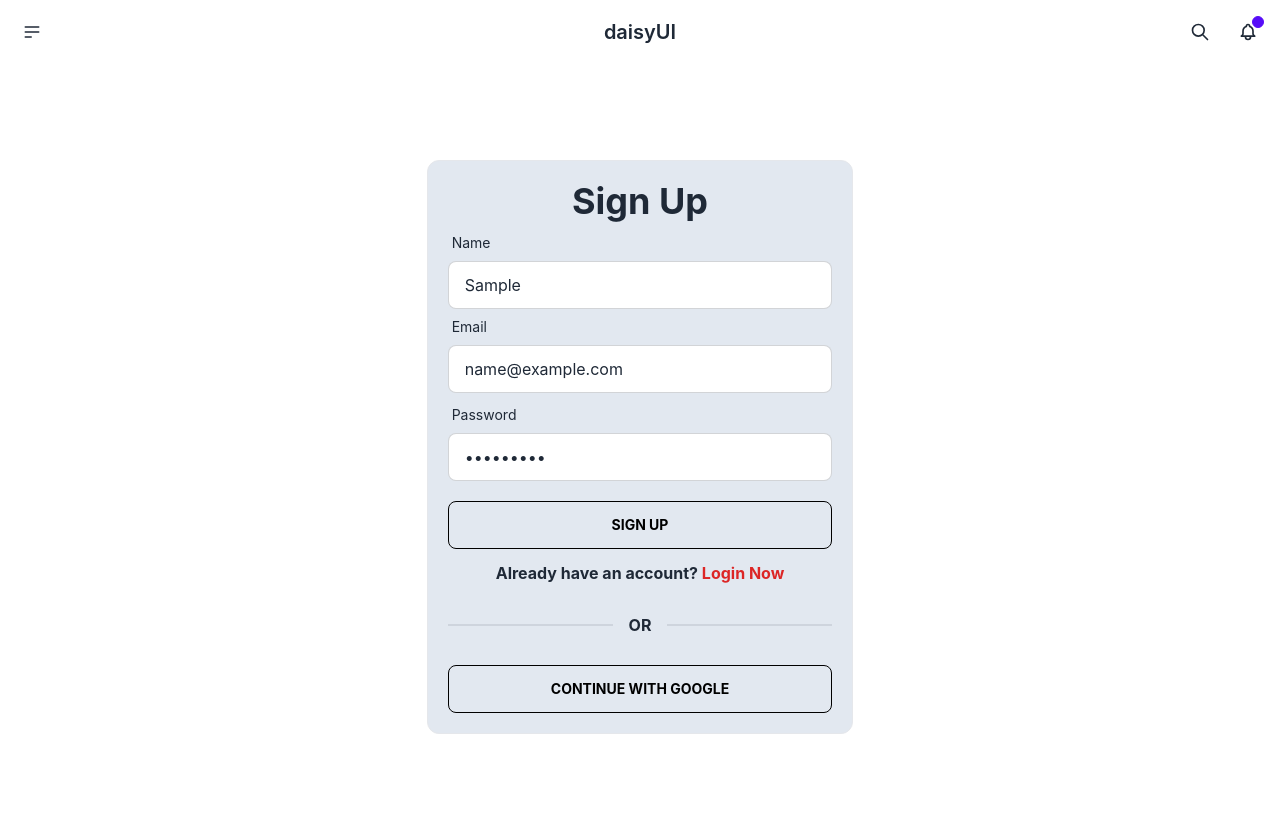
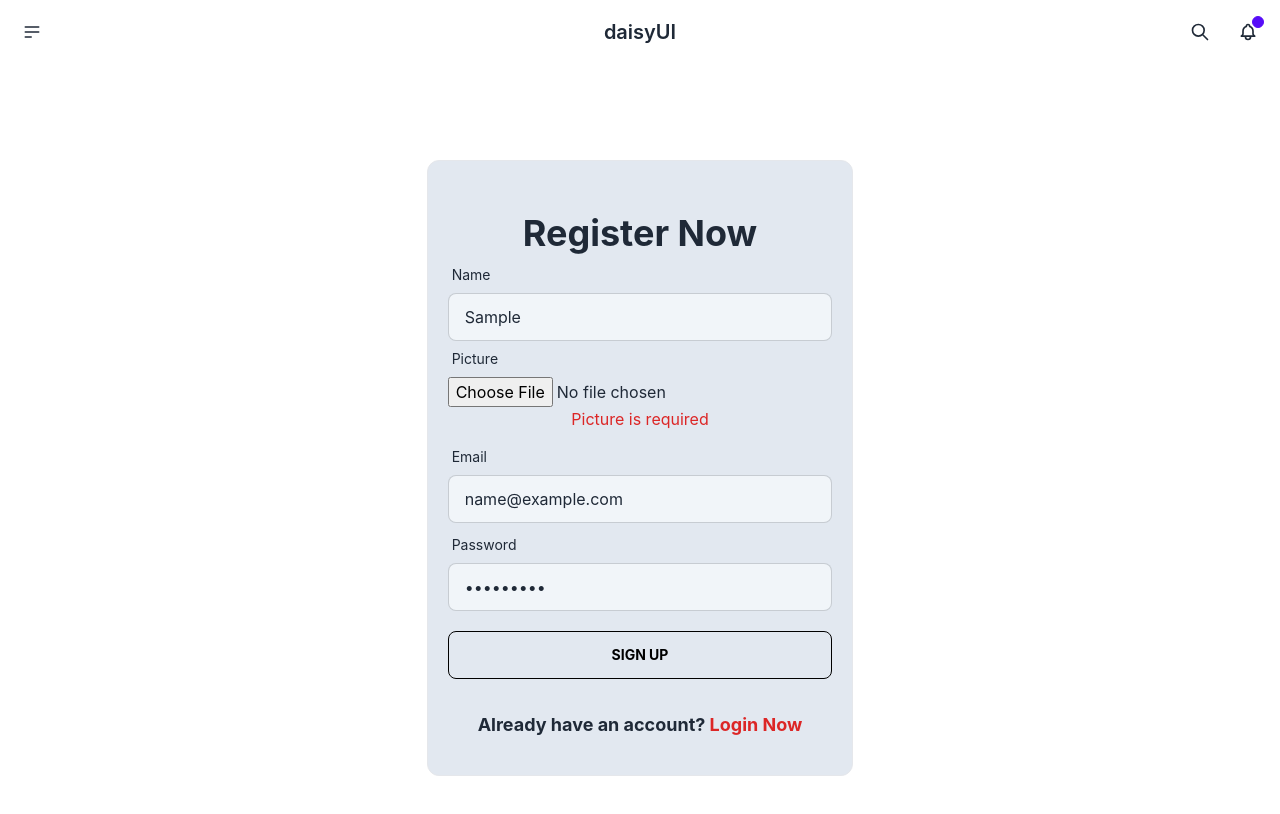
Before and after one commit to coder-sadhin/teachers-leave-application-client, a React (Create React App) app: page /register in a window 1280 px wide. Both pictures are taken after typing "Sample", "name@example.com", "Sample123" into the empty fields and a click on the input "Sign Up". Shown: the top 814 px of the page. Built offline with nearby package versions, Linux system fonts and the light colour scheme; no server answers.

Commit message:
Register and login successful

```diff
--- a/src/ContextApi/AuthProvider/AuthProvider.jsx
+++ b/src/ContextApi/AuthProvider/AuthProvider.jsx
@@ -47,7 +47,7 @@ const AuthProvider = ({ children }) => {
 
     useEffect(() => {
         const unSubscribe = onAuthStateChanged(auth, currentUser => {
-            console.log(currentUser)
+            // console.log(currentUser)
             setUser(currentUser)
             setLoading(false)
         });
--- a/src/pages/LoginForm/LoginForm.jsx
+++ b/src/pages/LoginForm/LoginForm.jsx
@@ -1,25 +1,33 @@
-import React from 'react';
+import React, { useContext, useState } from 'react';
 import { useForm } from 'react-hook-form';
+import { toast } from 'react-hot-toast';
 import { Link } from 'react-router-dom';
+import { AuthContext } from '../../ContextApi/AuthProvider/AuthProvider';
 
 const LoginForm = () => {
+    const {login} = useContext(AuthContext);
     const { register, handleSubmit, formState: { errors } } = useForm();
+    const [loginError, setLoginError] = useState('');
 
     // handle login with email & password
-    const handleLogin = data => {
-        const email = data.email;
-        const password = data.password;
-
-        console.log(email, password)
+     const handleLogin = data => {
+        login(data.email, data.password)
+        .then(result => {
+            const user = result.user;
+            setLoginError('')
+            toast.success('Login successfully.');
+            console.log(user)
+        })
+        .catch(err => setLoginError(err.message))
     };
     return (
         <section className='container mx-auto my-12'>
             <div className='py-12 justify-center flex items-center'>
                 <div className='bg-slate-200 p-5 border rounded-xl w-9/12 md:w-1/2 lg:w-4/12 mx-auto'>
-                    <form onSubmit={handleSubmit(handleLogin)} className='grid grid-cols-1 gap-1'>
+                    <form onSubmit={handleSubmit(handleLogin)} className='grid grid-cols-1 py-8 gap-1'>
                         <h1 className='text-4xl text-center font-bold'>Login</h1>
                         <div className="form-control">
-                            <p className='text-red-600'></p>
+                            <p className='text-red-600'>{loginError}</p>
                             <label className="label">
                                 <span className="label-text">Email</span>
                             </label>
@@ -35,10 +43,8 @@ const LoginForm = () => {
                         </div>
                         <input className='btn btn-outline text-black font-bold mt-4' type="submit" value="Login" />
                     </form>
-                    <p className='font-bold text-center mt-4 hidden md:block'>New to our Site? <Link to='/register' className='link link-hover text-red-600'>Create New Account</Link></p>
-                    <p className='font-bold text-center mt-4 md:hidden'>New to our Site? <Link to='/register' className='link link-hover text-red-600'>Sign Up</Link></p>
-                    <div className="divider my-8"><span className='font-bold'>OR</span></div>
-                    <div><button  className='btn btn-outline text-black font-bold w-full'>Continue with Google</button></div>
+                    <p className='font-bold text-center text-lg mb-4 hidden md:block'>New to our Site? <Link to='/register' className='link link-hover text-red-600'>Create New Account</Link></p>
+                    <p className='font-bold text-center mb-4 md:hidden'>New to our Site? <Link to='/register' className='link link-hover text-red-600'>Sign Up</Link></p>
                 </div>
             </div>
         </section>
--- a/src/pages/SingUpForm/SignUpForm.jsx
+++ b/src/pages/SingUpForm/SignUpForm.jsx
@@ -1,48 +1,90 @@
-import React, { useState } from 'react';
+import React, { useContext, useState } from 'react';
 import { useForm } from 'react-hook-form';
+import { toast } from 'react-hot-toast';
 import { Link } from 'react-router-dom';
+import { AuthContext } from '../../ContextApi/AuthProvider/AuthProvider';
 
 const SingUpForm = () => {
+    const {createUser, upDateUser} = useContext(AuthContext)
     const {register, handleSubmit, formState: {errors}} = useForm();
     const [signUpError, setSingUpError] = useState('');
+
+    // imagebb key
+    const imageHostKey = process.env.REACT_APP_Imagebb_key;
 
     // handleSingUp
     const handleSignUP = data => {
         const name = data.name;
         const email = data.email;
-        console.log(name, email);
-    }
+        const password = data.password;
+
+
+        // upload image with imagebb
+        const image = data.image[0]
+        const formData = new FormData();
+        formData.append('image', image);
+        const url = `https://api.imgbb.com/1/upload?key=${imageHostKey}`;
+
+        fetch(url, {
+            method: 'POST',
+            body: formData
+        })
+        .then(res => res.json())
+        .then(imageData => {
+            // console.log(imageData);
+        })
+
+        createUser(email, password)
+        .then((result) => {
+            const user = result.user;
+                toast.success('User Created successfully.')
+                setSingUpError('');
+                console.log(user)
+            const profile = {
+                displayName: name,
+            }
+
+            upDateUser(profile)
+            .then(() => {
+            })
+            .catch(err => setSingUpError(err.message))
+        })
+        .catch(err => setSingUpError(err.message))
+    };
     return (
         <section className='container mx-auto my-12'>
             <div className='py-12 justify-center flex items-center'>
                 <div className='bg-slate-200 p-5 border rounded-xl w-9/12 md:w-1/2 lg:w-4/12 mx-auto'>
-                    <form onSubmit={handleSubmit(handleSignUP)} className='grid grid-cols-1 gap-1'>
-                        <h1 className='text-4xl text-center font-bold'>Sign Up</h1>
+                    <form onSubmit={handleSubmit(handleSignUP)} className='grid grid-cols-1 py-8 gap-1'>
+                        <h1 className='text-4xl text-center font-bold'>Register Now</h1>
                         <div className="form-control">
                             <p className='text-red-600'>{signUpError}</p>
                             <label className="label">
                                 <span className="label-text">Name</span>
                             </label>
-                            <input type="text" {...register("name", { required: "Name is required"})} placeholder="your name" className="input input-bordered" />
+                            <input type="text" {...register("name", { required: "Name is required"})} placeholder="your name" className="bg-slate-100 input input-bordered" />
                             {errors.name && <p className='text-red-600' role="alert">{errors.name?.message}</p>}
+                            <label className="label">
+                                <span className="label-text">Picture</span>
+                            </label>
+                            <input className='' type="file" {...register("image", { required: "Picture is required"})} id="" />
+                            {errors.image && <p role="alert" className='text-red-600 text-center mb-2'>{errors.image?.message}</p>}
                             <label className="label">
                                 <span className="label-text">Email</span>
                             </label>
-                            <input type="email" {...register("email", { required: "Email Address is required"})} placeholder="email address" className="input input-bordered" />
+                            <input type="email" {...register("email", { required: "Email Address is required"})} placeholder="email address" className="bg-slate-100 input input-bordered" />
                             {errors.email && <p className='text-red-600' role="alert">{errors.email?.message}</p>}
                         </div>
                         <div className="form-control">
                             <label className="label">
                                 <span className="label-text">Password</span>
                             </label>
-                            <input type="password" {...register("password", { required: "Password is required"})} placeholder="password" className="input input-bordered" />
+                            <input type="password" {...register("password", { required: "Password is required"})} placeholder="password" className="bg-slate-100 input input-bordered" />
                             {errors.password && <p role="alert" className='text-red-600'>{errors.password?.message}</p>}
                         </div>
                         <input className='btn btn-outline text-black font-bold mt-4' type="submit" value="Sign Up" />
                     </form>
-                    <p className='font-bold mt-3 text-center'>Already have an account? <Link to='/login' className='link link-hover text-red-600'>Login Now</Link></p>
-                    <div className="divider my-8"><span className='font-bold'>OR</span></div>
-                    <div><button  className='btn btn-outline text-black font-bold w-full'>Continue with Google</button></div>
+                    <p className='font-bold mb-4 text-lg text-center'>Already have an account? <Link to='/login' className='link link-hover text-red-600'>Login Now</Link></p>
                 </div>
             </div>
         </section>
```
